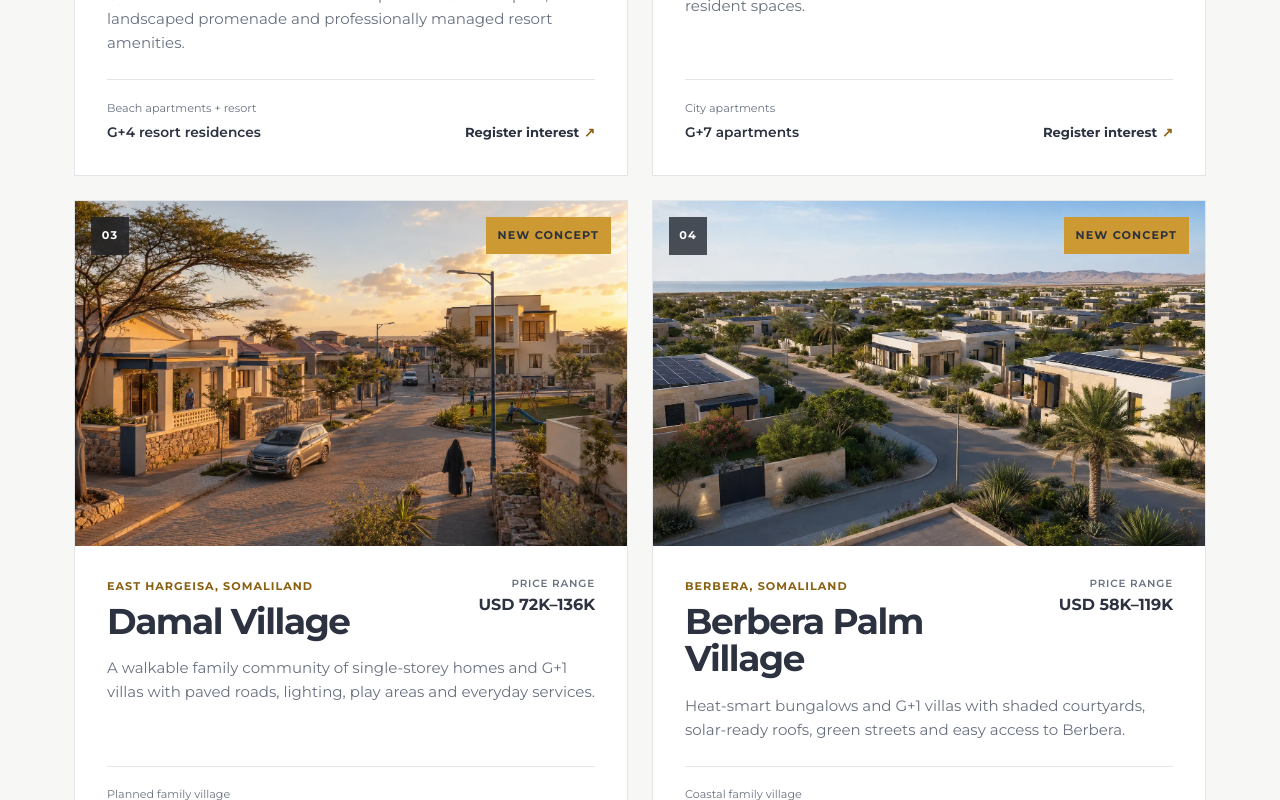
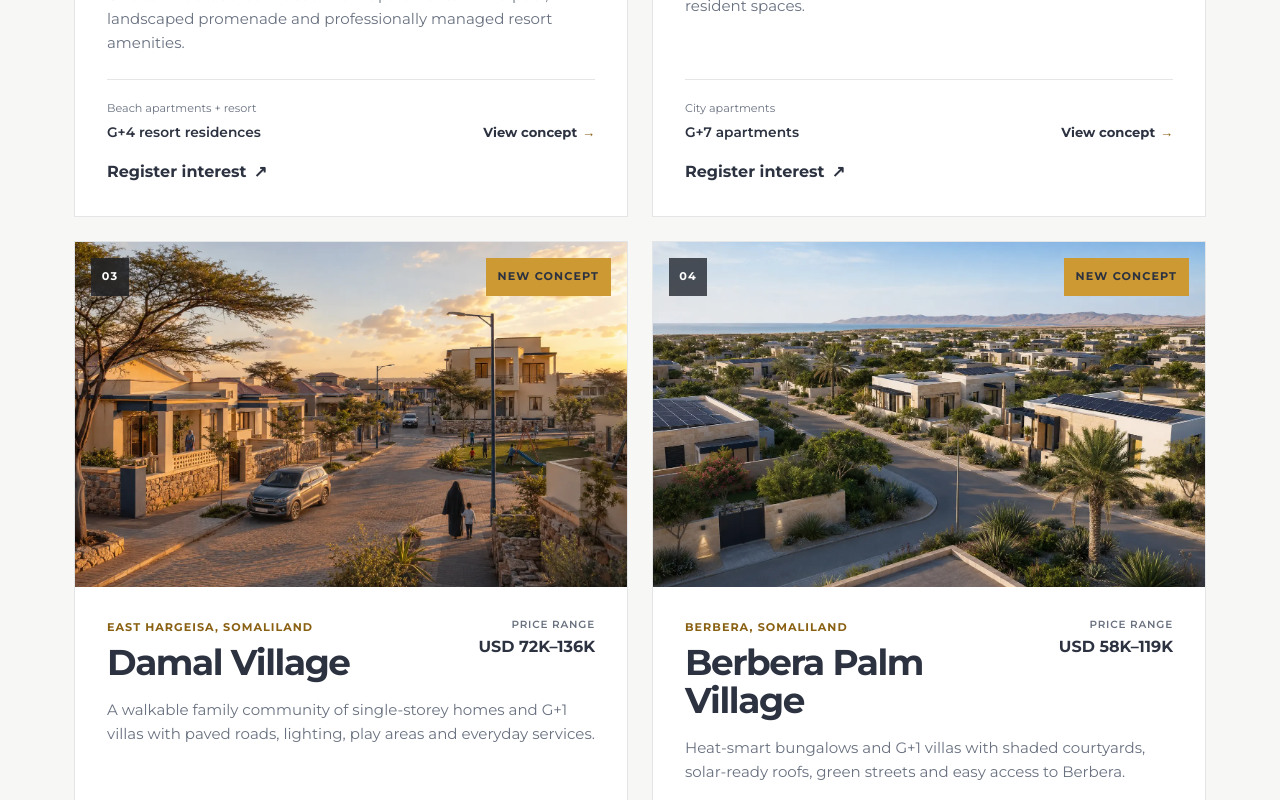
Before and after one commit to degaantechy/Degaan-Frontend, a Next.js app: page /developments in a window 1280 px wide. Shown: the part 1260-2060 px from the top of the page. Built offline with nearby package versions, Linux system fonts and the light colour scheme; no server answers.

Commit message:
Link development cards to detailed concept pages

```diff
--- a/components/DevelopmentCard.js
+++ b/components/DevelopmentCard.js
@@ -2,13 +2,18 @@ import Image from 'next/image'
 import Link from 'next/link'
 
 import { getDevelopmentCopy } from '../lib/developments'
+import { trackAnalyticsEvent } from '../lib/analytics'
 
 export default function DevelopmentCard({ project, index, language, priority = false }) {
   const copy = getDevelopmentCopy(project, language)
 
   return (
     <article className="development-card">
-      <div className="development-image-wrap">
+      <Link
+        href={`/development/${project.slug}`}
+        className="development-image-wrap"
+        onClick={() => trackAnalyticsEvent('development_view', { project: project.slug, placement: 'card_image' })}
+      >
         <Image
           src={project.image}
           alt={copy.alt}
@@ -21,7 +26,7 @@ export default function DevelopmentCard({ project, index, language, priority = f
         <span className="development-concept">
           {language === 'so' ? 'Fikrad cusub' : 'New concept'}
         </span>
-      </div>
+      </Link>
 
       <div className="development-card-body">
         <div className="development-card-heading">
@@ -42,11 +47,22 @@ export default function DevelopmentCard({ project, index, language, priority = f
             <span>{copy.category}</span>
             <strong>{copy.type}</strong>
           </div>
-          <Link href={`/contact?project=${project.slug}`} className="development-link">
-            {language === 'so' ? 'Diiwaangeli xiisaha' : 'Register interest'}
-            <span aria-hidden="true">↗</span>
+          <Link
+            href={`/development/${project.slug}`}
+            className="development-link"
+            onClick={() => trackAnalyticsEvent('development_view', { project: project.slug, placement: 'card' })}
+          >
+            {language === 'so' ? 'Faahfaahin' : 'View concept'}
+            <span aria-hidden="true">→</span>
           </Link>
         </div>
+        <Link
+          href={`/contact?project=${project.slug}`}
+          className="text-link"
+          onClick={() => trackAnalyticsEvent('register_interest', { project: project.slug, placement: 'development_card' })}
+        >
+          {language === 'so' ? 'Diiwaangeli xiisaha' : 'Register interest'} <span aria-hidden="true">↗</span>
+        </Link>
       </div>
     </article>
   )
```
